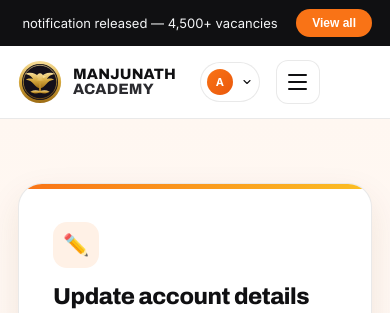
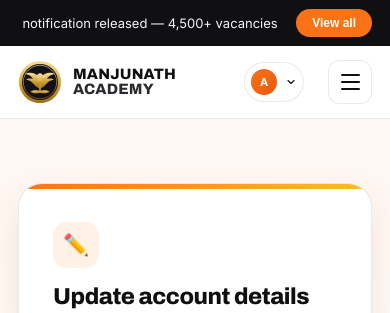
Before and after one commit to n57184322-hue/manjunathacademy, a Django app: page /account/edit/ in a window 390 px wide. Shown: the top 313 px of the page. Run offline with Django 5.2, Linux system fonts and the light colour scheme; a user stored in the database is signed in; data comes from the database, SQL or seed files in the repository.

Commit message:
Right-align mobile header avatar+hamburger group instead of centering

```diff
--- a/myapp/templates/myapp/base.html
+++ b/myapp/templates/myapp/base.html
@@ -880,8 +880,8 @@ h1,h2,h3,h4{font-family:"Archivo",system-ui,sans-serif;margin:0;line-height:1.1;
   .header-actions{flex-wrap:wrap}
   .header-actions .btn{flex:1}
   .site-header{position:relative}
-  .nav-user-menu{margin-left:8px;order:1}
-  .menu-toggle{order:2}
+  .nav-user-menu{margin-left:auto;order:1}
+  .menu-toggle{order:2;margin-left:8px}
   .nav-user-trigger-text{display:none}
   .nav-user-trigger{padding:6px}
 
```
